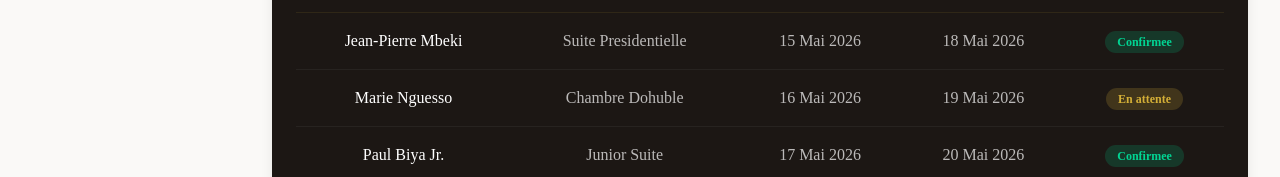
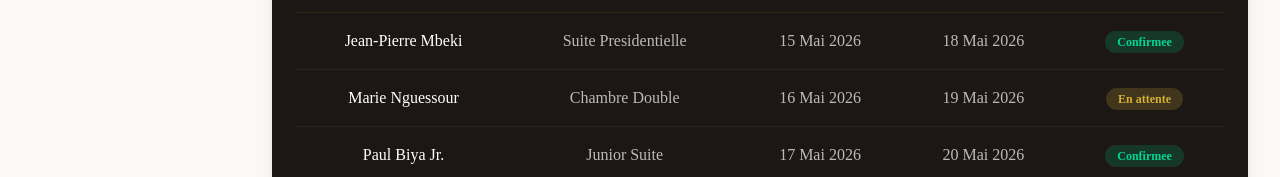
Before and after one commit to jorel-tiokang/HOTELHUB, a Next.js app: page /dashboard/directeur in a window 1280 px wide. Shown: the part 895-1072 px from the top of the page. Built offline with nearby package versions, Linux system fonts and the light colour scheme.

Commit message:
fix: correct string and typo errors
Fix missing quote and correct room name typo.

```diff
--- a/app/dashboard/directeur/page.tsx
+++ b/app/dashboard/directeur/page.tsx
@@ -88,8 +88,8 @@ const recentBookings = [
   },
   {
     id: "B002",
-    guest: "Marie Nguesso",
-    roomType: "Chambre Dohuble",
+    guest: "Marie Nguessour",
+    roomType: "Chambre Double",
     checkIn: "16 Mai 2026",
     checkOut: "19 Mai 2026",
     status: "EN_ATTENTE",
```
